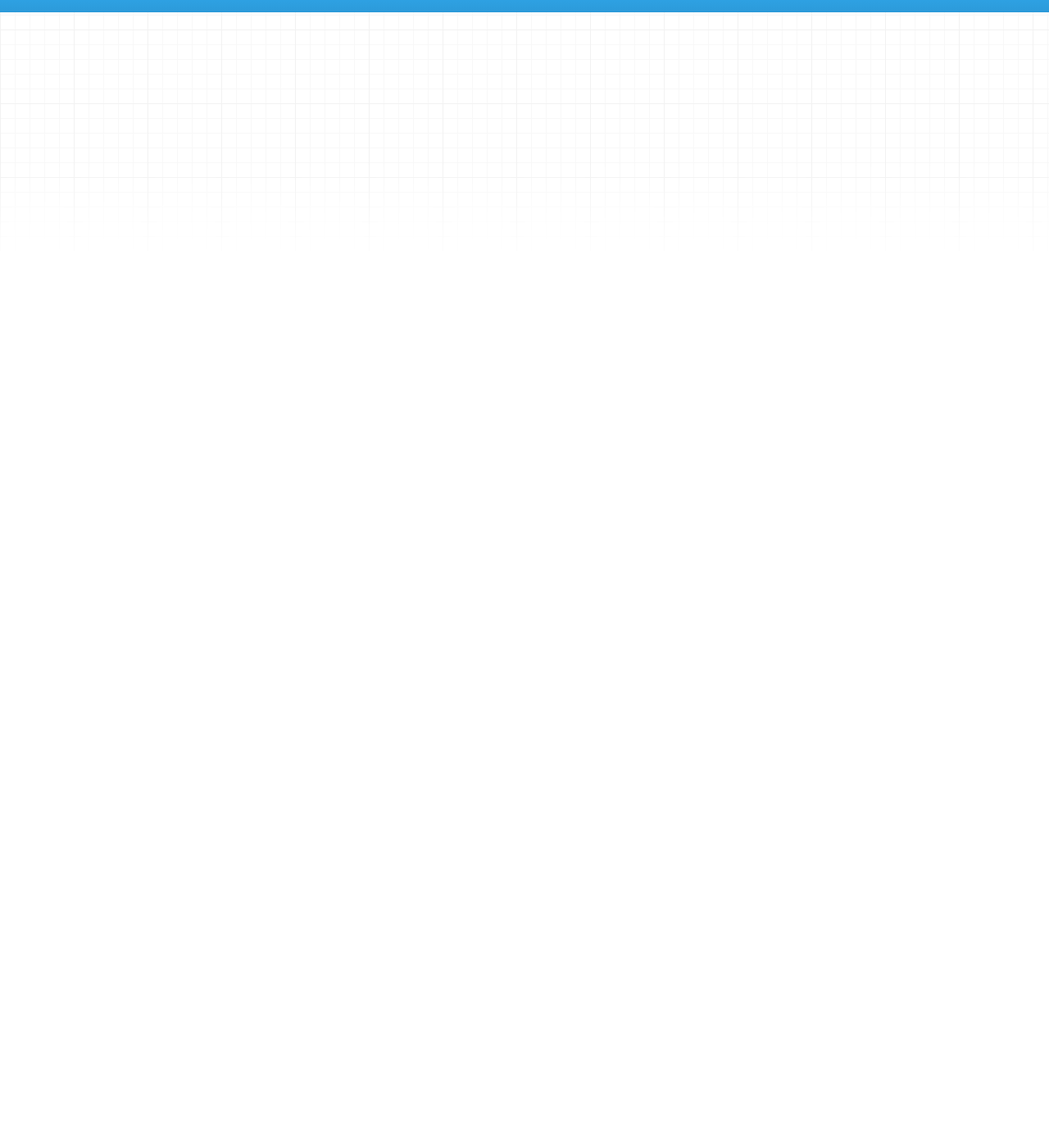
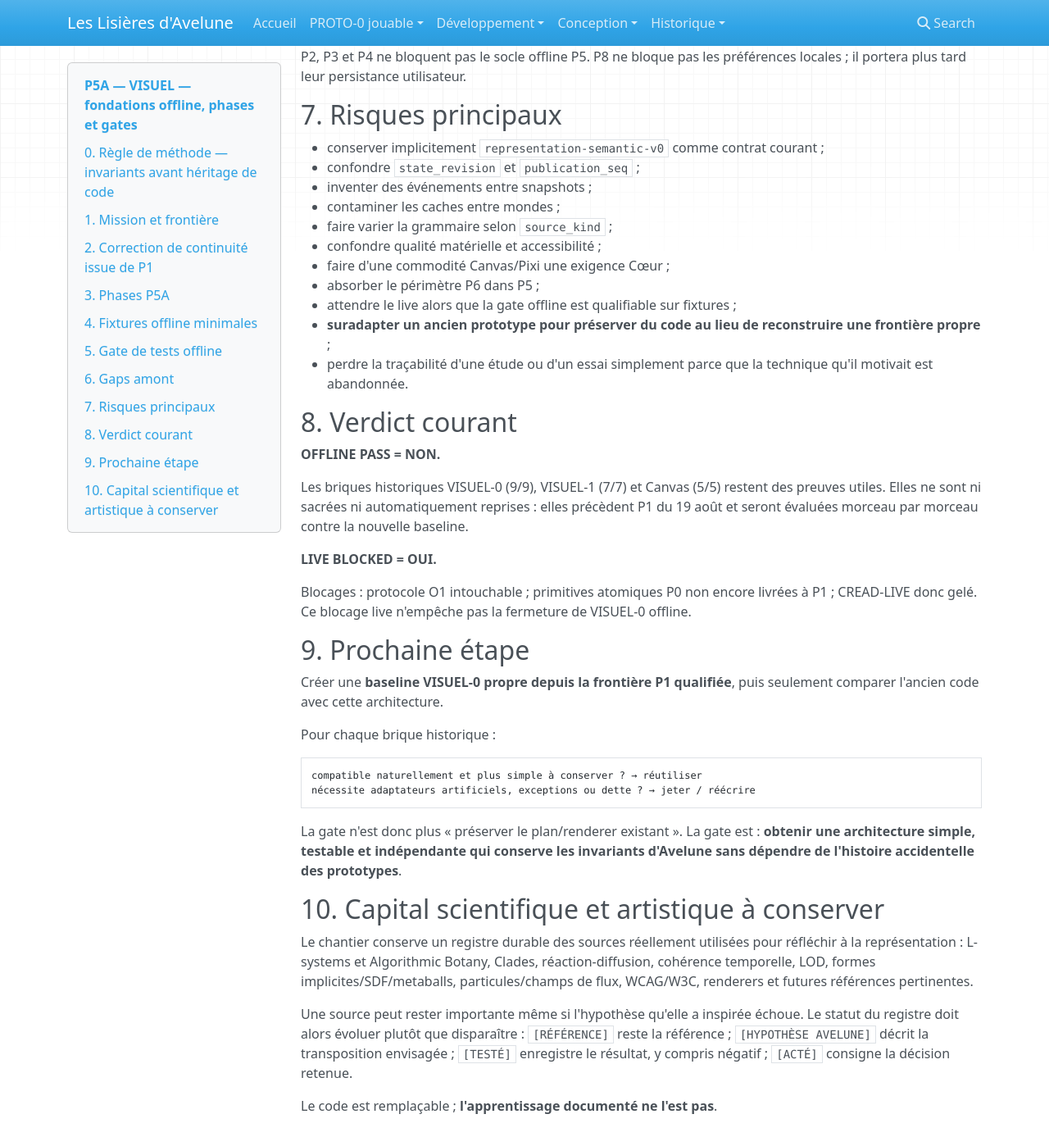
Before and after one commit to Abeliome-Officiel/les-lisieres-avelune, an MkDocs documentation site: the page built from docs/development/p5-visuel/P5_VISUEL_OFFLINE_PLAN.md, in a window 1280 px wide and 1400 px high, scrolled down 4223 px. Shown: the whole window at 82% size. Built offline with MkDocs 1.6.1, drawn with Linux system fonts in a browser that asks for light colours; nearby versions of some CDN libraries; some of the changed text lies outside the part shown.

Commit message:
docs(p5-visuel): adopter rebuild-first et préserver la recherche

````diff
--- a/docs/development/p5-visuel/P5_VISUEL_OFFLINE_PLAN.md
+++ b/docs/development/p5-visuel/P5_VISUEL_OFFLINE_PLAN.md
@@ -3,6 +3,27 @@
 > Statut au 19 août 2026 : **OFFLINE PASS = NON** ; **LIVE BLOCKED = OUI**.
 >
 > Ce document décrit le périmètre P5A VISUEL après qualification offline de P1/P2/P3/P4. Il ne remplace pas l'autorité de P1 sur `WorldReadEnvelope` et ne publie aucun détail privé du Cœur.
+
+## 0. Règle de méthode — invariants avant héritage de code
+
+P5 ne cherche pas à conserver l'implémentation historique pour elle-même.
+
+Lorsque l'architecture qualifiée, les contrats amont ou l'expérience acquise montrent qu'une branche de LAB est devenue artificielle, trop couplée ou coûteuse à adapter, la solution préférée peut être de **jeter cette implémentation et reconstruire proprement depuis la bonne frontière**, même si une partie du code fonctionnait déjà.
+
+Ordre de conservation :
+
+1. lois et frontières d'Avelune ;
+2. invariants perceptifs et artistiques actés ;
+3. connaissances acquises, résultats de tests et mesures ;
+4. références scientifiques, artistiques et techniques ayant réellement nourri le chantier ;
+5. formats/contrats qualifiés ;
+6. code existant seulement s'il reste naturellement compatible avec les points précédents.
+
+Un ancien module peut donc être conservé comme **preuve, comparaison ou source de connaissance** sans être réutilisé dans la baseline finale.
+
+Les grands principes perceptifs restent indépendants de l'implémentation. Par exemple, les rendus et futurs interpréteurs peuvent être adaptés aux préférences de l'observateur — préférences sensorielles, qualité, thème ou direction perceptive lorsque le module concerné le prévoit — sans modifier l'état canonique ni l'histoire du monde.
+
+Les sources de recherche sont pérennes : abandonner Canvas, PixiJS, une grammaire morphologique ou une technique expérimentale ne supprime pas les études, œuvres, standards, précédents ni résultats documentés qui ont éclairé la décision. Ils restent dans le registre avec leur statut `[RÉFÉRENCE] / [HYPOTHÈSE AVELUNE] / [TESTÉ] / [ACTÉ]`.
 
 ## 1. Mission et frontière
 
@@ -51,15 +72,16 @@ CREAD v0.1 ne garantit pas un historique événementiel exhaustif : P5 ne dédui
 - isolation multi-Avelune ;
 - allowlist et scan de fuite ;
 - fixture/replay équivalents ;
-- bridge vers VISUEL-1 existant.
+- grammaire minimale propre, construite depuis la frontière P1 ;
+- comparaison avec les anciennes briques VISUEL-0/1/1B pour récupérer seulement ce qui reste sain.
 
-### VISUEL-1 — grammaire et coût minimal — BRIQUE EXISTANTE À REQUALIFIER
+### VISUEL-1 — grammaire et coût minimal — À REQUALIFIER / RECONSTRUIRE SI NÉCESSAIRE
 
-Plan de rendu neutre, déterminisme de présentation, profils `SOBRE/NORMAL/RICHE`, préférences sensorielles indépendantes et port renderer.
+Le plan de rendu neutre, le déterminisme de présentation, les profils `SOBRE/NORMAL/RICHE`, les préférences sensorielles indépendantes et le port renderer restent des **principes à préserver**. Leur implémentation historique n'est pas une contrainte de compatibilité.
 
-### VISUEL-1B — renderer témoin — BRIQUE EXISTANTE À REQUALIFIER
+### VISUEL-1B — renderer témoin — RÉFÉRENCE, PAS HÉRITAGE OBLIGATOIRE
 
-Canvas 2D reste un témoin de contrôle, pas un choix final.
+Canvas 2D reste un témoin de contrôle et une baseline de comparaison. Il peut être repris, simplifié ou remplacé si une baseline propre est plus rationnelle. Il ne sélectionne pas le renderer final.
 
 ### VISUEL-2 — continuité / croissance / mue
 
@@ -117,8 +139,8 @@ Port/API de rendu stable, profils qualité/accessibilité, reprise/resync, budge
 15. qualité matérielle ≠ préférences sensorielles ;
 16. mouvement/couleur réduits conservent l'information critique ;
 17. déterminisme de préparation ;
-18. fake renderer et Canvas consomment le même port ;
-19. fixture → replay sans réécriture du plan/renderer ;
+18. au moins deux renderers/ports de test peuvent consommer la même grammaire sans imposer de changement au contrat ;
+19. fixture → replay ne change ni la sémantique visuelle ni les invariants artistiques ; une réimplémentation interne propre reste autorisée ;
 20. benchmark offline de non-régression.
 
 Le benchmark matériel de production et le choix du renderer final ne font pas partie de cette gate de fondation.
@@ -142,13 +164,15 @@ P2, P3 et P4 ne bloquent pas le socle offline P5. P8 ne bloque pas les préfére
 - confondre qualité matérielle et accessibilité ;
 - faire d'une commodité Canvas/Pixi une exigence Cœur ;
 - absorber le périmètre P6 dans P5 ;
-- attendre le live alors que la gate offline est qualifiable sur fixtures.
+- attendre le live alors que la gate offline est qualifiable sur fixtures ;
+- **suradapter un ancien prototype pour préserver du code au lieu de reconstruire une frontière propre** ;
+- perdre la traçabilité d'une étude ou d'un essai simplement parce que la technique qu'il motivait est abandonnée.
 
 ## 8. Verdict courant
 
 **OFFLINE PASS = NON.**
 
-Les briques historiques VISUEL-0 (9/9), VISUEL-1 (7/7) et Canvas (5/5) restent utiles mais ne sont pas requalifiées contre P1 du 19 août et ne chargent pas encore le replay sémantique final.
+Les briques historiques VISUEL-0 (9/9), VISUEL-1 (7/7) et Canvas (5/5) restent des preuves utiles. Elles ne sont ni sacrées ni automatiquement reprises : elles précèdent P1 du 19 août et seront évaluées morceau par morceau contre la nouvelle baseline.
 
 **LIVE BLOCKED = OUI.**
 
@@ -156,4 +180,21 @@ Blocages : protocole O1 intouchable ; primitives atomiques P0 non encore livrée
 
 ## 9. Prochaine étape
 
-Rebaser la plomberie VISUEL-0 sur le contrat P1 qualifié, construire les fixtures/tests ci-dessus et reconnecter la sortie au **plan VISUEL-1 et au Canvas VISUEL-1B existants sans réécriture substantielle**. Cette absence de réécriture est la preuve anti-couplage recherchée.
+Créer une **baseline VISUEL-0 propre depuis la frontière P1 qualifiée**, puis seulement comparer l'ancien code avec cette architecture.
+
+Pour chaque brique historique :
+
+```text
+compatible naturellement et plus simple à conserver ? → réutiliser
+nécessite adaptateurs artificiels, exceptions ou dette ? → jeter / réécrire
+```
+
+La gate n'est donc plus « préserver le plan/renderer existant ». La gate est : **obtenir une architecture simple, testable et indépendante qui conserve les invariants d'Avelune sans dépendre de l'histoire accidentelle des prototypes**.
+
+## 10. Capital scientifique et artistique à conserver
+
+Le chantier conserve un registre durable des sources réellement utilisées pour réfléchir à la représentation : L-systems et Algorithmic Botany, Clades, réaction-diffusion, cohérence temporelle, LOD, formes implicites/SDF/metaballs, particules/champs de flux, WCAG/W3C, renderers et futures références pertinentes.
+
+Une source peut rester importante même si l'hypothèse qu'elle a inspirée échoue. Le statut du registre doit alors évoluer plutôt que disparaître : `[RÉFÉRENCE]` reste la référence ; `[HYPOTHÈSE AVELUNE]` décrit la transposition envisagée ; `[TESTÉ]` enregistre le résultat, y compris négatif ; `[ACTÉ]` consigne la décision retenue.
+
+Le code est remplaçable ; **l'apprentissage documenté ne l'est pas**.
````
